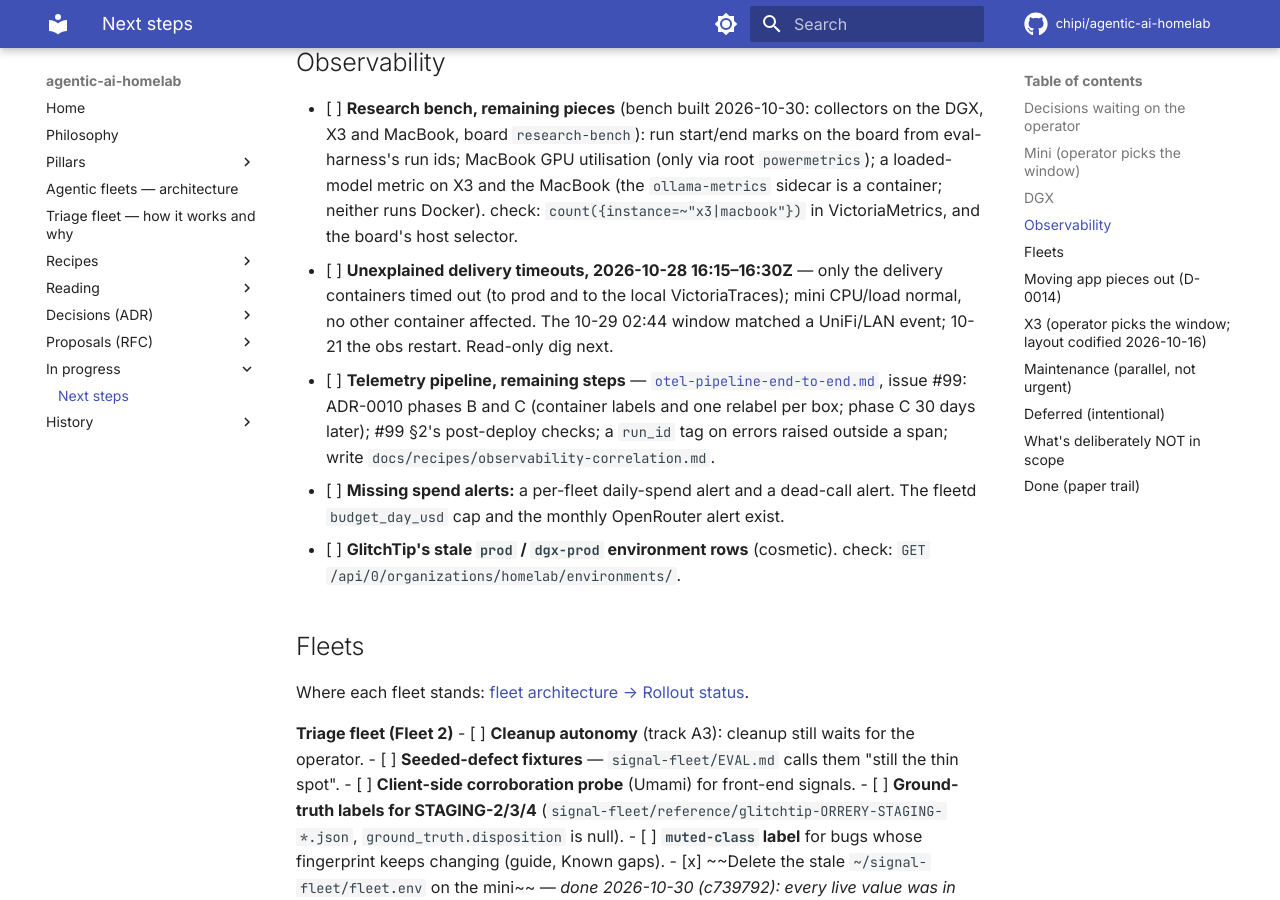
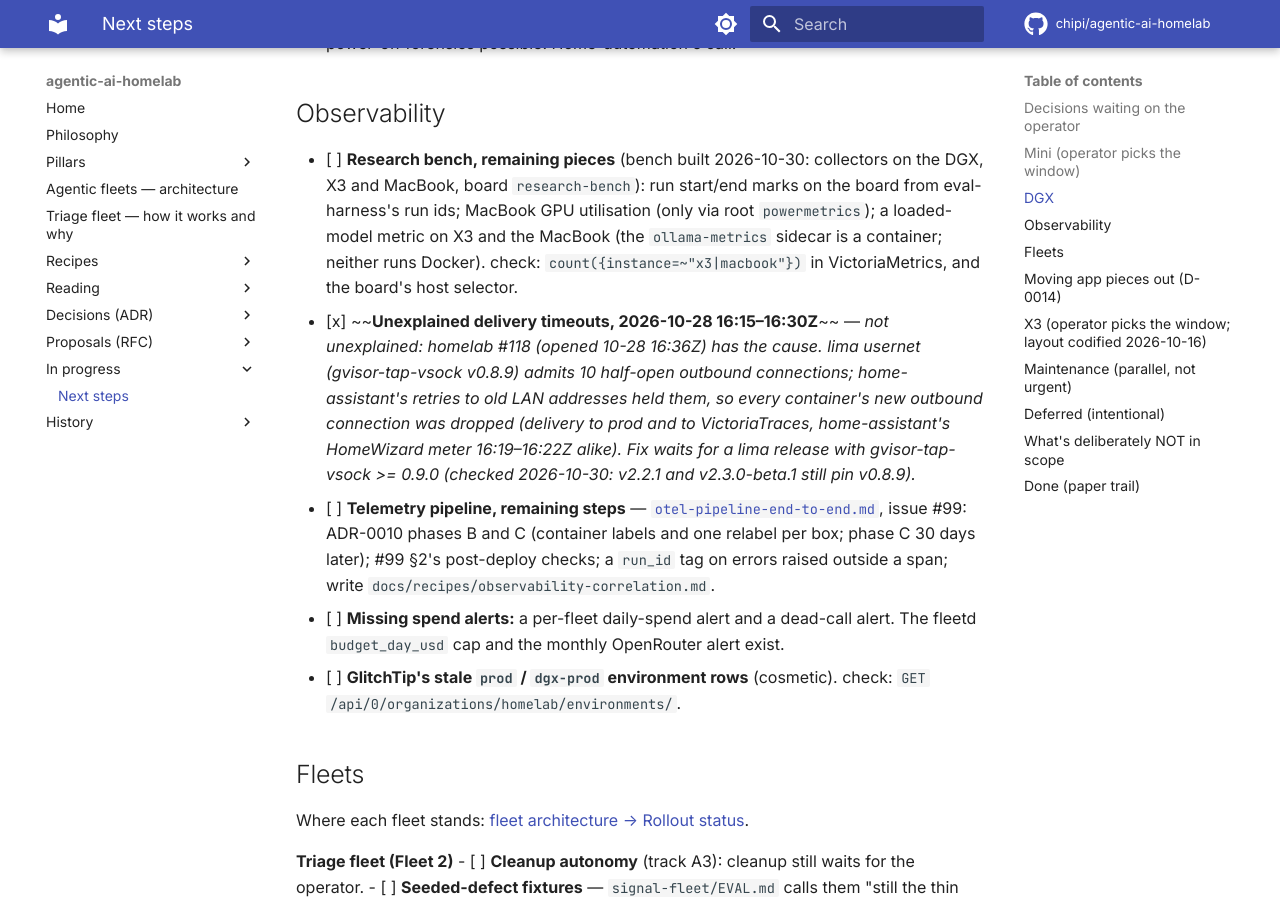
Before and after one commit to chipi/agentic-ai-homelab, an MkDocs documentation site: the page built from docs/wip/NEXT_STEPS.md, in a window 1280 px wide and 900 px high, scrolled down 3231 px. Built offline with MkDocs 1.6.1 and Material for MkDocs 9.7.7, drawn with Linux system fonts in a browser that asks for light colours; comment, search, counter and statistics services are not loaded; some of the changed text lies outside the part shown.

Commit message:
docs: the 2026-10-28 delivery timeouts were explained in #118
I called them unexplained (NEXT_STEPS, history 0008) without searching the issues. homelab #118
has the cause: lima usernet (gvisor-tap-vsock v0.8.9) admits 10 half-open outbound connections,
and home-assistant's retries to old LAN addresses after the UniFi move held them, so every
container's new outbound connection was dropped. The same minutes show home-assistant losing its
HomeWizard meter (16:19-16:22Z) while delivery failed (16:17-16:21Z), and prod's API logging fewer
outbox polls (26 and 11 per 10 min vs ~40). No lima release pins gvisor-tap-vsock >= 0.9.0 yet
(v2.2.1, v2.3.0-beta.1 checked 2026-10-30).

Co-Authored-By: Claude Opus 5.5 <noreply@anthropic.com>
Claude-Session: https://claude.ai/code/session_014cvkLBvrdBPr8njAy3EJki

```diff
--- a/docs/wip/NEXT_STEPS.md
+++ b/docs/wip/NEXT_STEPS.md
@@ -71,7 +71,8 @@ state was last verified against the live system.
       Caveat: #5420 covers a dead SSH master; the 2026-10-08 break was a wedged one, so confirm
       the fix detects that too. Runbook:
       [colima/lima forwarding recovery](../recipes/colima-lima-forwarding-recovery.md). Related:
-      the usernet outbound limit, homelab #118.
+      the usernet outbound limit, homelab #118 (needs gvisor-tap-vsock >= 0.9.0; check: `curl -s
+      https://raw.githubusercontent.com/lima-vm/lima/<tag>/go.mod | grep gvisor-tap-vsock`).
 - [ ] **Langfuse MinIO retention not verified.** ClickHouse deletes after 30 days (checked
       2026-09-30); confirm the same for MinIO with `mc ls` and credentials (oldest object under
       `lf/langfuse/events`).
@@ -115,10 +116,12 @@ gateway (`proj-podcast-dev`, the DGX model).
       ids; MacBook GPU utilisation (only via root `powermetrics`); a loaded-model metric on X3 and
       the MacBook (the `ollama-metrics` sidecar is a container; neither runs Docker). check:
       `count({instance=~"x3|macbook"})` in VictoriaMetrics, and the board's host selector.
-- [ ] **Unexplained delivery timeouts, 2026-10-28 16:15–16:30Z** — only the delivery containers
-      timed out (to prod and to the local VictoriaTraces); mini CPU/load normal, no other
-      container affected. The 10-29 02:44 window matched a UniFi/LAN event; 10-21 the obs
-      restart. Read-only dig next.
+- [x] ~~**Unexplained delivery timeouts, 2026-10-28 16:15–16:30Z**~~ — *not unexplained: homelab
+      #118 (opened 10-28 16:36Z) has the cause. lima usernet (gvisor-tap-vsock v0.8.9) admits 10
+      half-open outbound connections; home-assistant's retries to old LAN addresses held them, so
+      every container's new outbound connection was dropped (delivery to prod and to VictoriaTraces,
+      home-assistant's HomeWizard meter 16:19–16:22Z alike). Fix waits for a lima release with
+      gvisor-tap-vsock >= 0.9.0 (checked 2026-10-30: v2.2.1 and v2.3.0-beta.1 still pin v0.8.9).*
 
 - [ ] **Telemetry pipeline, remaining steps** —
       [`otel-pipeline-end-to-end.md`](otel-pipeline-end-to-end.md), issue #99: ADR-0010 phases B
```
Also changed, not shown: docs/history/0008-app-move-and-research-bench.md (+4 -1 lines).
